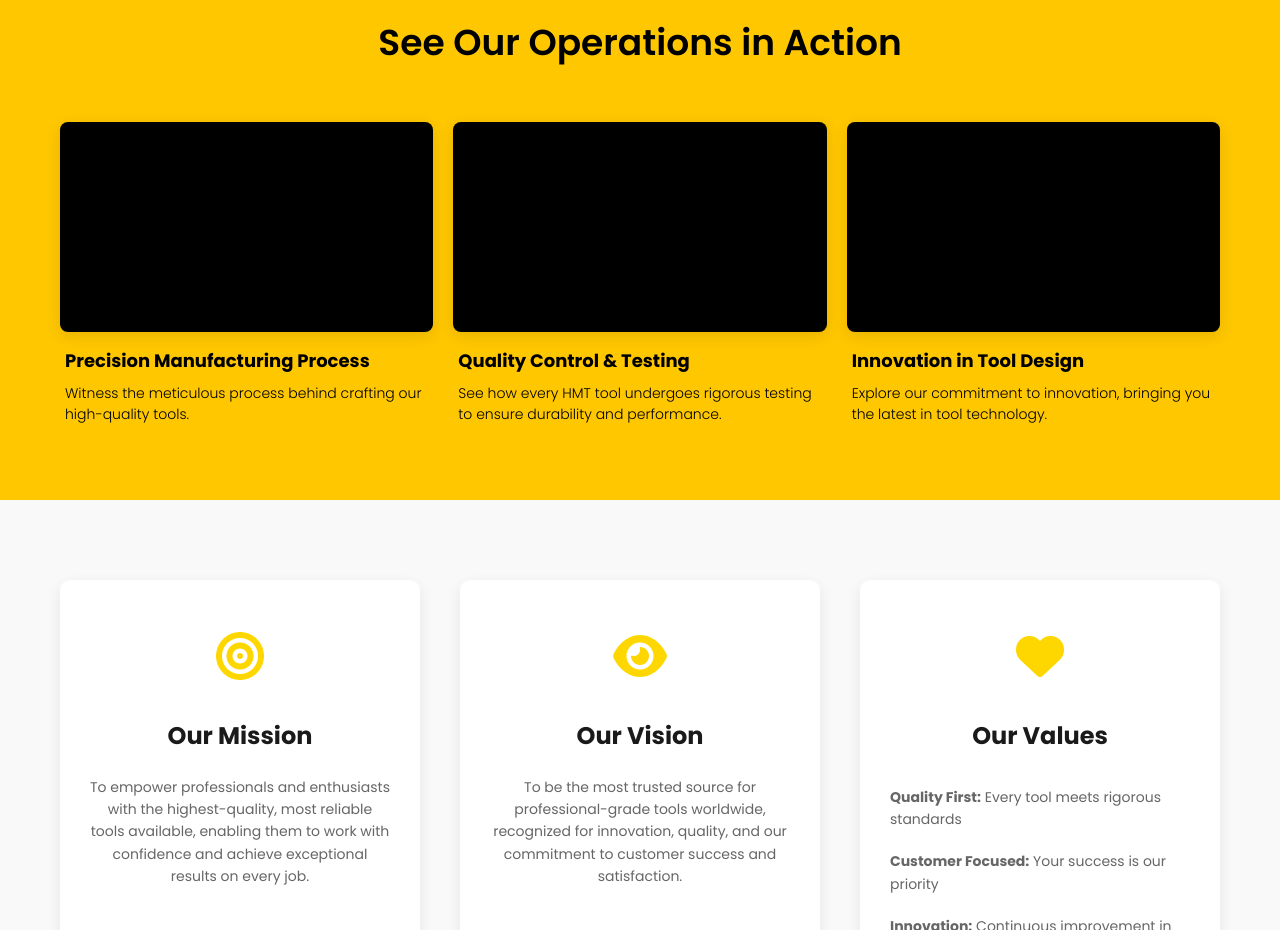
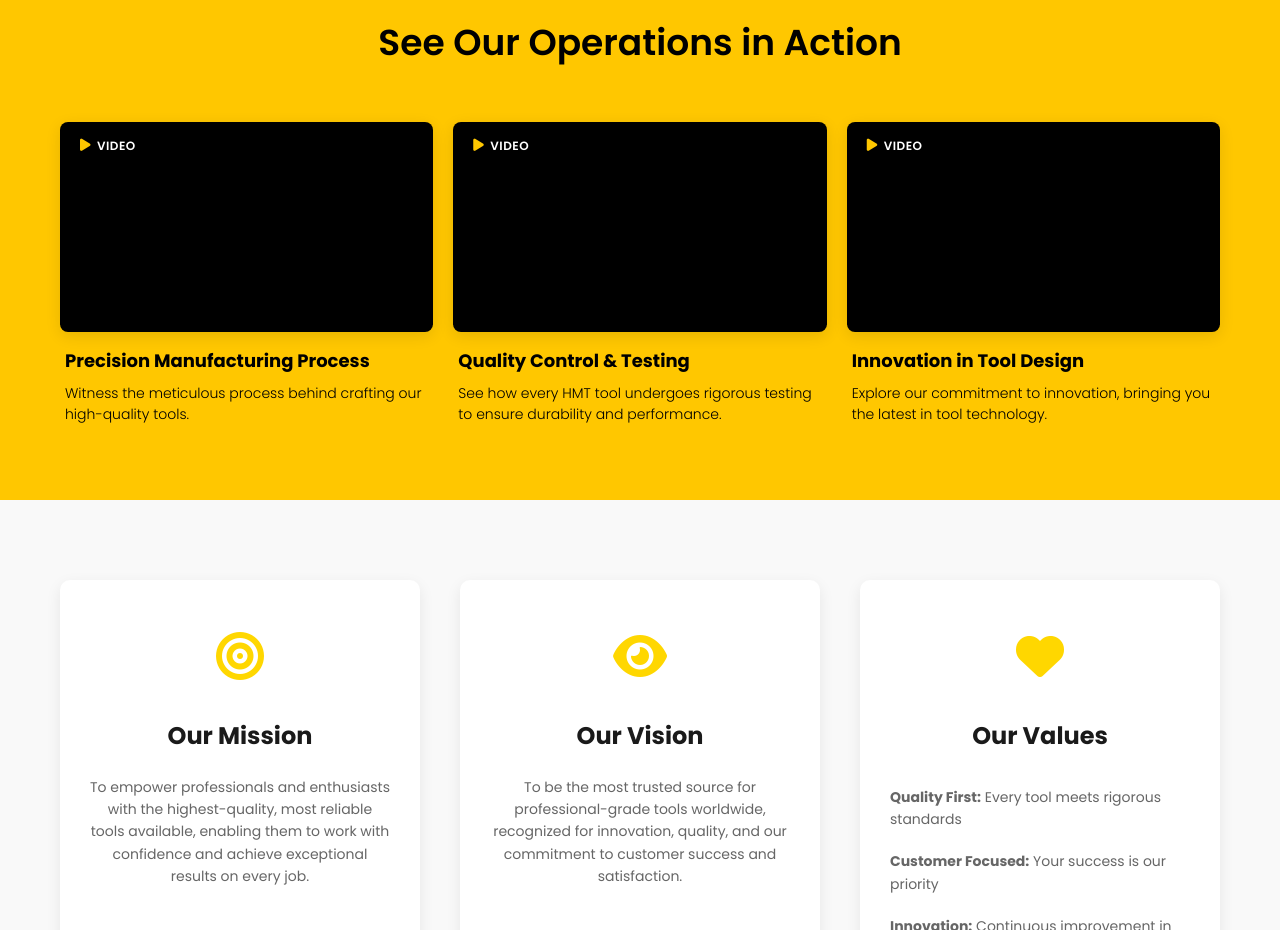
Before and after one commit to khubaib0227/HMT, a plain HTML site: page about.html in a window 1280 px wide. Shown: the part 1200-2130 px from the top of the page. Drawn offline with Linux system fonts and the light colour scheme.

Commit message:
Applied some fixes

```diff
--- a/about.css
+++ b/about.css
@@ -115,6 +115,29 @@
 }
 .video-tile.previewing video { opacity: 1; filter: brightness(1); }
 .video-tile video.video-play-failed { opacity: 0; }
+
+/* Video badge indicator */
+.video-badge {
+    position: absolute;
+    top: 8px;
+    left: 8px;
+    display: flex;
+    align-items: center;
+    gap: 6px;
+    background: rgba(0,0,0,0.55);
+    color: #fff;
+    padding: 6px 12px;
+    border-radius: 24px;
+    font-size: 12px;
+    font-weight: 600;
+    letter-spacing: 0.5px;
+    text-transform: uppercase;
+    pointer-events: none;
+    backdrop-filter: blur(4px);
+    box-shadow: 0 2px 8px rgba(0,0,0,0.25);
+}
+.video-badge i { color: #FFC700; font-size: 14px; }
+.video-tile.previewing .video-badge { background: rgba(0,0,0,0.75); }
 
 .video-play-button {
     position: absolute;
--- a/about.html
+++ b/about.html
@@ -85,6 +85,7 @@
                 <div class="video-item">
                     <div class="video-tile" data-video-url="https://www.youtube.com/watch?v=oJUYR-m3JBc">
                         <video src="products-images/v1.mp4" muted loop autoplay playsinline preload="auto" poster="https://img.youtube.com/vi/oJUYR-m3JBc/hqdefault.jpg"></video>
+                        <div class="video-badge" aria-hidden="true"><i class="fas fa-play"></i><span>Video</span></div>
                     </div>
                     <div class="video-info">
                         <h3>Precision Manufacturing Process</h3>
@@ -95,6 +96,7 @@
                 <div class="video-item">
                     <div class="video-tile" data-video-url="https://www.youtube.com/watch?v=sygWCVIVojc">
                         <video src="products-images/v2.mp4" muted loop autoplay playsinline preload="auto" poster="https://img.youtube.com/vi/sygWCVIVojc/hqdefault.jpg"></video>
+                        <div class="video-badge" aria-hidden="true"><i class="fas fa-play"></i><span>Video</span></div>
                     </div>
                     <div class="video-info">
                         <h3>Quality Control & Testing</h3>
@@ -105,6 +107,7 @@
                 <div class="video-item">
                     <div class="video-tile" data-video-url="https://www.youtube.com/watch?v=_LmdJrp0v0U">
                         <video src="products-images/v3.mp4" muted loop autoplay playsinline preload="auto" poster="https://img.youtube.com/vi/_LmdJrp0v0U/hqdefault.jpg"></video>
+                        <div class="video-badge" aria-hidden="true"><i class="fas fa-play"></i><span>Video</span></div>
                     </div>
                     <div class="video-info">
                         <h3>Innovation in Tool Design</h3>
--- a/products.css
+++ b/products.css
@@ -77,6 +77,8 @@
 .video-control-btn { position:absolute; bottom:18px; right:18px; background:rgba(0,0,0,0.55); color:#fff; border:none; padding:12px 14px; border-radius:50%; cursor:pointer; font-size:18px; line-height:1; display:flex; align-items:center; justify-content:center; transition:background .25s, transform .25s; }
 .video-control-btn:hover { background:rgba(0,0,0,0.75); transform:scale(1.05); }
 .video-control-btn:focus { outline:2px solid #ffd700; outline-offset:3px; }
+.video-control-btn.autoplay-failed { background:rgba(255,0,0,0.65); box-shadow:0 0 0 2px rgba(255,0,0,0.4); }
+.video-control-btn.autoplay-failed:hover { background:rgba(255,0,0,0.8); }
 .video-caption { font-size:14px; margin-top:12px; text-align:center; color:#333; }
 .visually-hidden { position:absolute !important; width:1px !important; height:1px !important; padding:0 !important; margin:-1px !important; overflow:hidden !important; clip:rect(0 0 0 0) !important; white-space:nowrap !important; border:0 !important; }
 @media (max-width:640px){ .video-control-btn{ bottom:12px; right:12px; padding:10px 11px; font-size:16px; } }
```
Also changed, not shown: products.html (+26 -19 lines).
